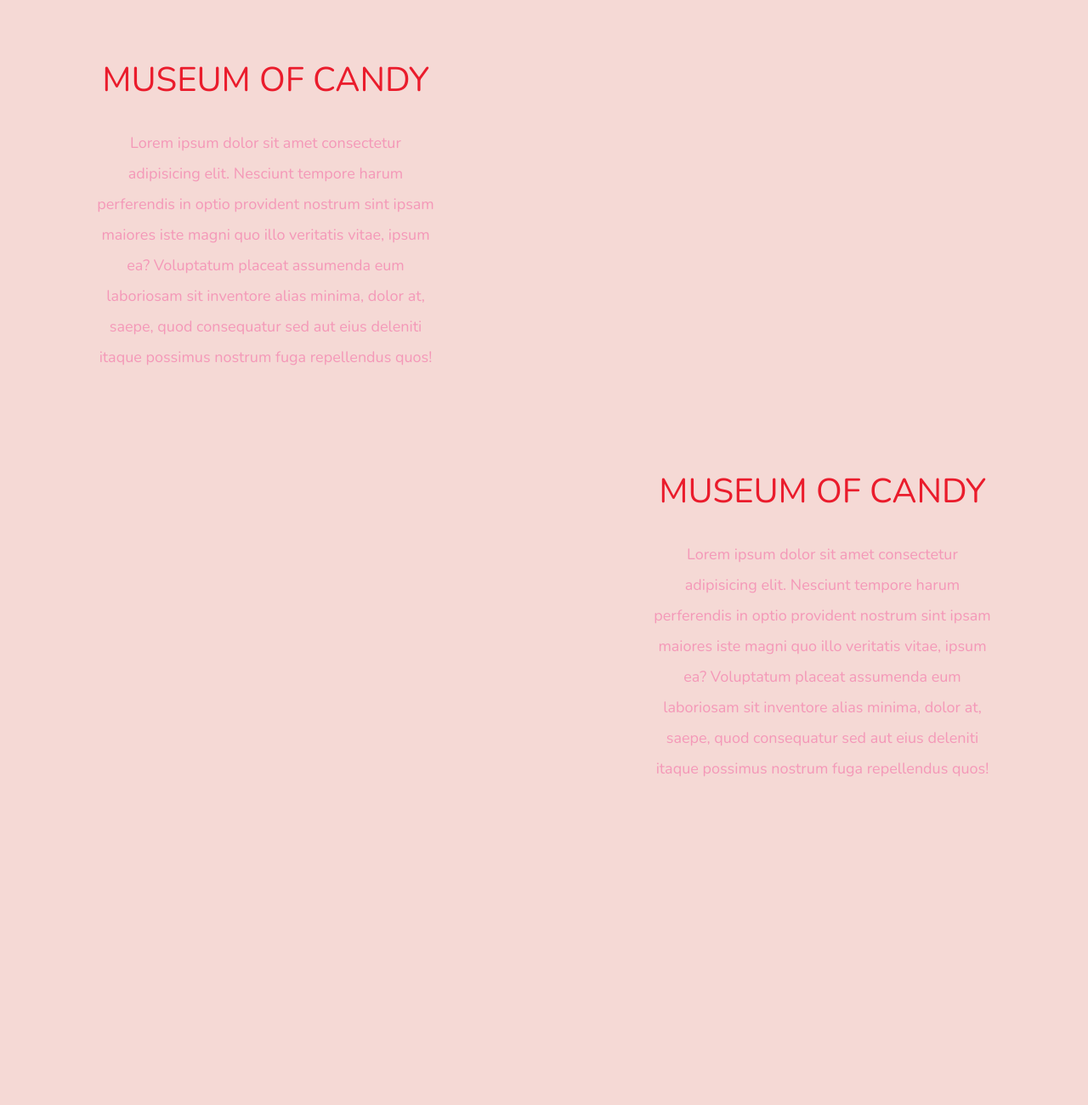
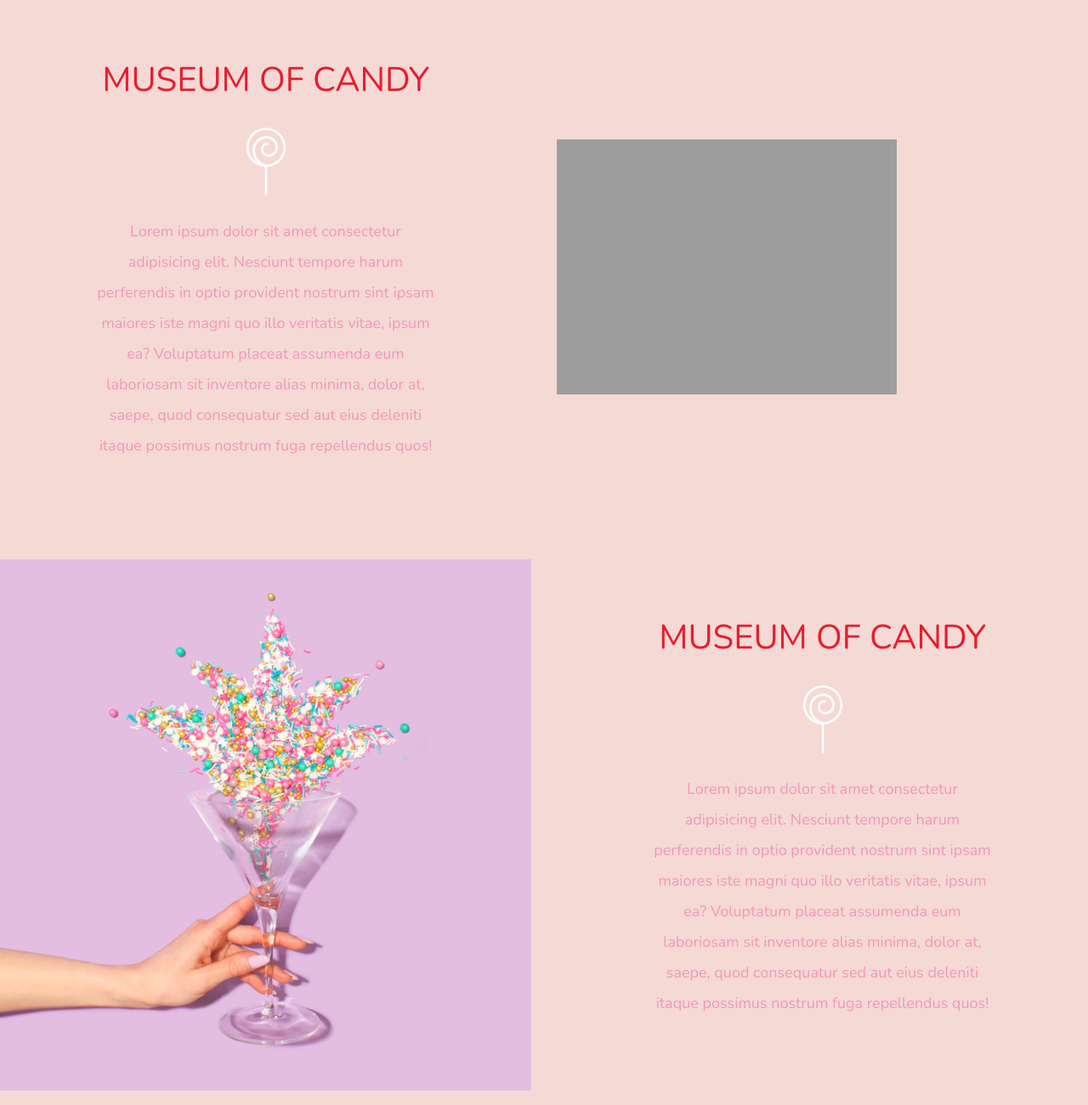
Before and after one commit to ellamm/museum-of-candy, a plain HTML site: page index.html in a window 1280 px wide. Shown: the part 1260-2560 px from the top of the page at 85% size. Before the commit the page ends 2298 px from the top, so only its background shows below. Drawn offline with nearby package versions, Linux system fonts and the light colour scheme; the site is published under a folder, as on GitHub Pages, so addresses that start at the root find nothing.

Commit message:
update path to images

```diff
--- a/index.html
+++ b/index.html
@@ -75,7 +75,7 @@
         </div>
 
         <div class="col-lg-6">
-          <img class="img-fluid" src="images/hand2.png" alt="" />
+          <img class="img-fluid" src="./images/hand2.png" alt="" />
         </div>
       </div>
     </section>
@@ -85,7 +85,7 @@
       <!-- Museum of Candy row-->
       <div class="row align-items-center content">
         <div class="col-md-6 order-2 order-md-1">
-          <img class="img-fluid" src="images/milk.png" alt="" />
+          <img class="img-fluid" src="./images/milk.png" alt="" />
         </div>
 
         <div class="col-md-6 text-center order-1 order-md-2">
@@ -117,7 +117,7 @@
               <h2>MUSEUM OF CANDY</h2>
               <img
                 class="d-none d-lg-inline"
-                src="/images/lolli_icon.png"
+                src="./images/lolli_icon.png"
                 alt=""
               />
               <p class="lead">
@@ -132,13 +132,13 @@
           </div>
         </div>
         <div class="col-md-6">
-          <img class="img-fluid" src="/images/gumball.png" alt="" />
+          <img class="img-fluid" src="./images/gumball.png" alt="" />
         </div>
       </div>
       <!-- Museum of Candy 3rd row -->
       <div class="row align-items-center content">
         <div class="col-md-6 order-2 order-md-1">
-          <img class="img-fluid" src="/images/sprinkles.png" alt="" />
+          <img class="img-fluid" src="./images/sprinkles.png" alt="" />
         </div>
 
         <div class="col-md-6 text-center order-1 order-md-2">
@@ -147,7 +147,7 @@
               <h2>MUSEUM OF CANDY</h2>
               <img
                 class="d-none d-lg-inline"
-                src="/images/lolli_icon.png"
+                src="./images/lolli_icon.png"
                 alt=""
               />
               <p class="lead">
```
